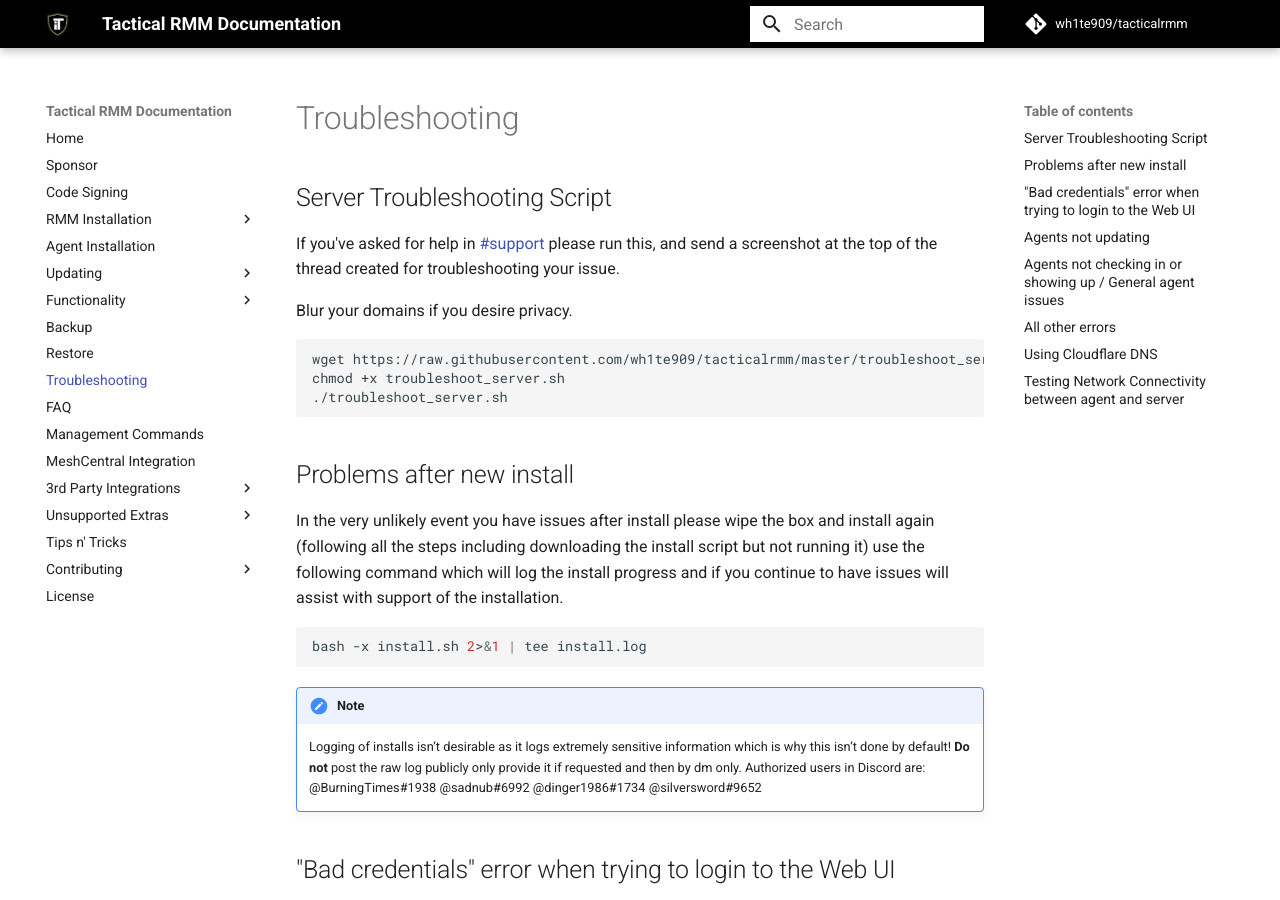
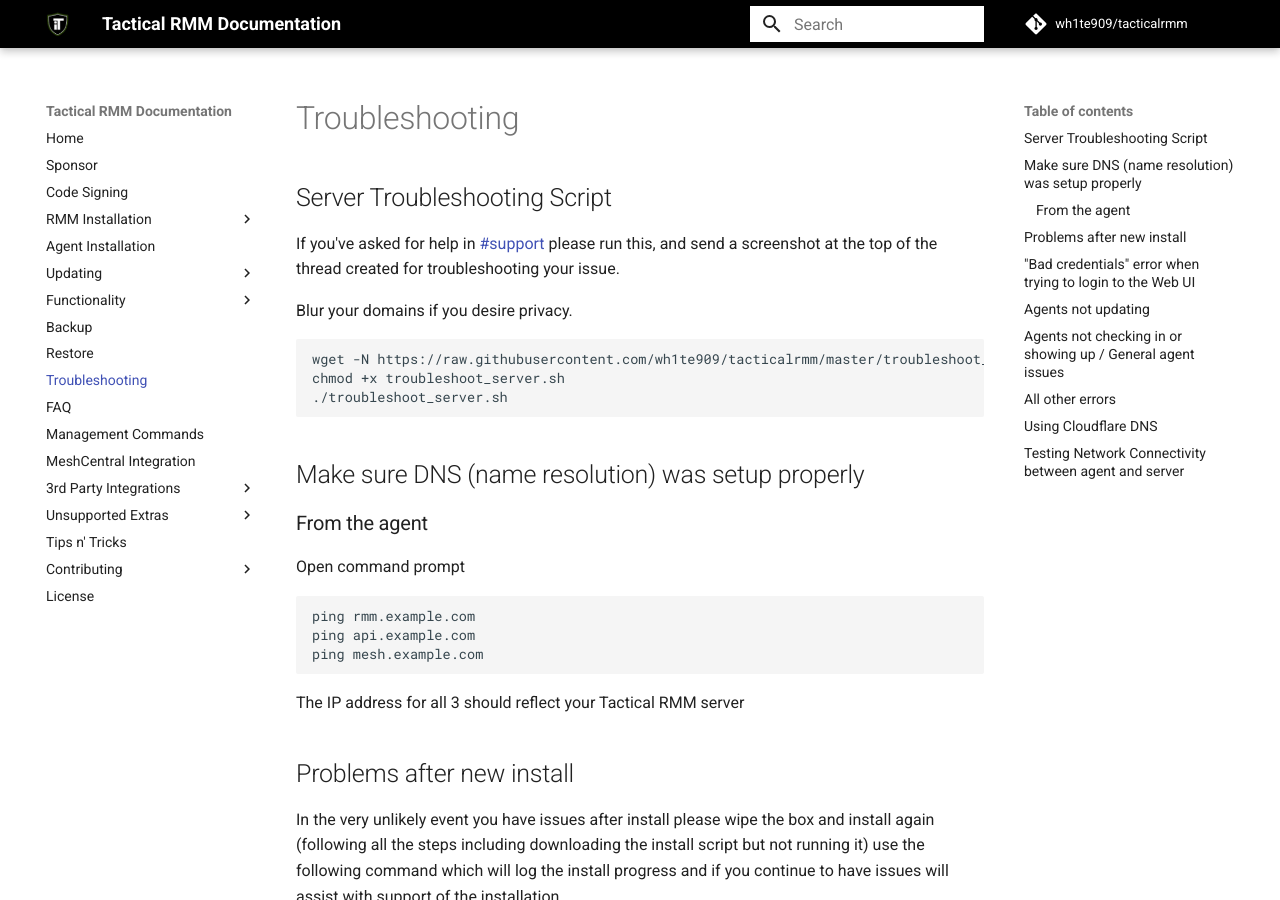
Before and after one commit to amidaware/trmm-docs, an MkDocs documentation site: the page built from docs/docs/troubleshooting.md, in a window 1280 px wide and 900 px high. Built offline with MkDocs 1.6.1 and Material for MkDocs 9.7.7, drawn with Linux system fonts in a browser that asks for light colours; comment, search, counter and statistics services are not loaded.

Commit message:
refactoring server install doc, and other tweaks

````diff
--- a/docs/docs/troubleshooting.md
+++ b/docs/docs/troubleshooting.md
@@ -7,10 +7,24 @@
 Blur your domains if you desire privacy.
 
 ```bash
-wget https://raw.githubusercontent.com/wh1te909/tacticalrmm/master/troubleshoot_server.sh
+wget -N https://raw.githubusercontent.com/wh1te909/tacticalrmm/master/troubleshoot_server.sh
 chmod +x troubleshoot_server.sh
 ./troubleshoot_server.sh
 ```
+
+## Make sure DNS (name resolution) was setup properly
+
+### From the agent
+
+Open command prompt
+
+```cmd
+ping rmm.example.com
+ping api.example.com
+ping mesh.example.com
+```
+
+The IP address for all 3 should reflect your Tactical RMM server
 
 ## Problems after new install
 
--- a/docs/mkdocs.yml
+++ b/docs/mkdocs.yml
@@ -48,6 +48,7 @@
       - "Contributing to Community Scripts": contributing_community_scripts.md
       - "Contributing using VSCode": contributing_using_vscode.md
       - "Contributing using Docker": contributing_using_docker.md
+      - "Contributing using a Remote Server": contributing_using_a_remote_server.md
   - License: license.md
 site_description: "A remote monitoring and management tool"
 site_author: "wh1te909"
````
Also changed, not shown: docs/docs/contributing_using_a_remote_server.md (+1 -1 lines), docs/docs/install_server.md (+73 -11 lines), docs/docs/update_server.md (+11 -5 lines).
